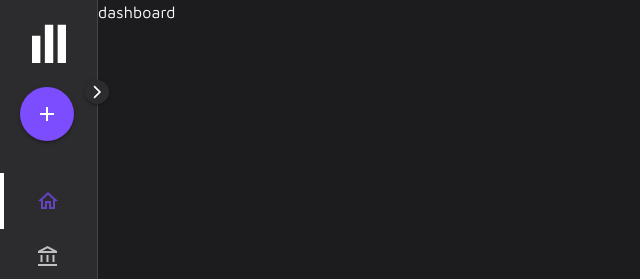
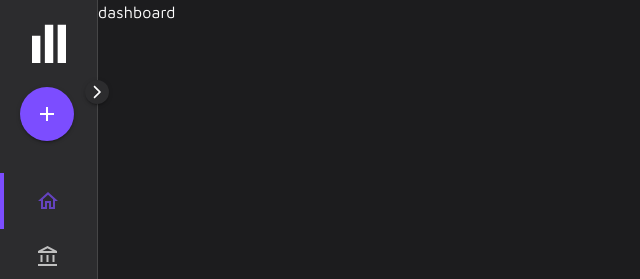
Before and after one commit to vsvinicius/mobills, a React (Vite) app: page /dashboard in a window 1280 px wide. Shown: the top 279 px of the page, without its empty margins (0-640 px from the left). Built offline with nearby package versions, Linux system fonts and the light colour scheme.

Commit message:
fixes sidebar border color

```diff
--- a/src/components/ui/Sidebar/index.tsx
+++ b/src/components/ui/Sidebar/index.tsx
@@ -146,11 +146,13 @@ export default function Sidebar({
               className={cn(
                 'flex w-full overflow-hidden border-solid pl-9 font-medium',
                 {
-                  [`border-l-${color}`]: pathname === href,
                   'border-l-4 border-solid pl-8': pathname === href,
                 },
               )}
               key={name}
+              sx={{
+                ...(pathname === href && { borderLeftColor: `${color}.main` }),
+              }}
             >
               <Link
                 className={cn(
```
